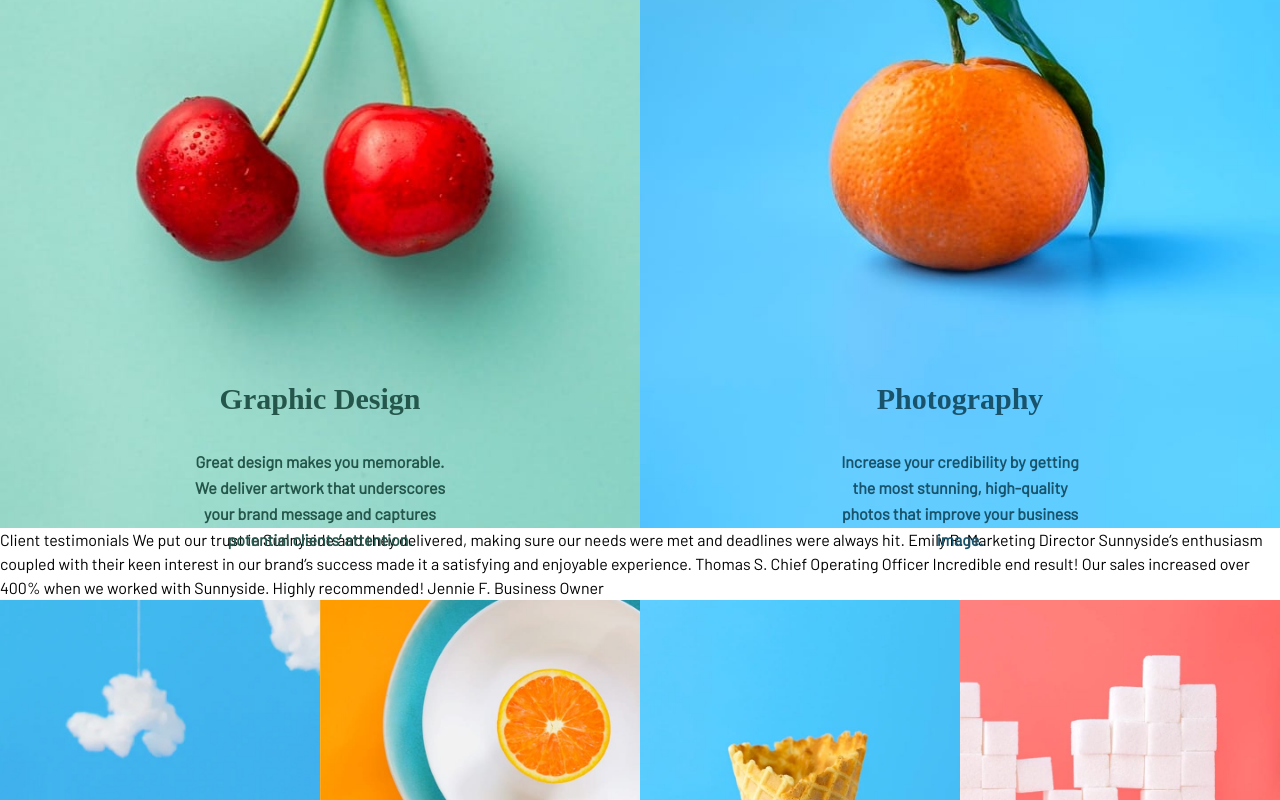
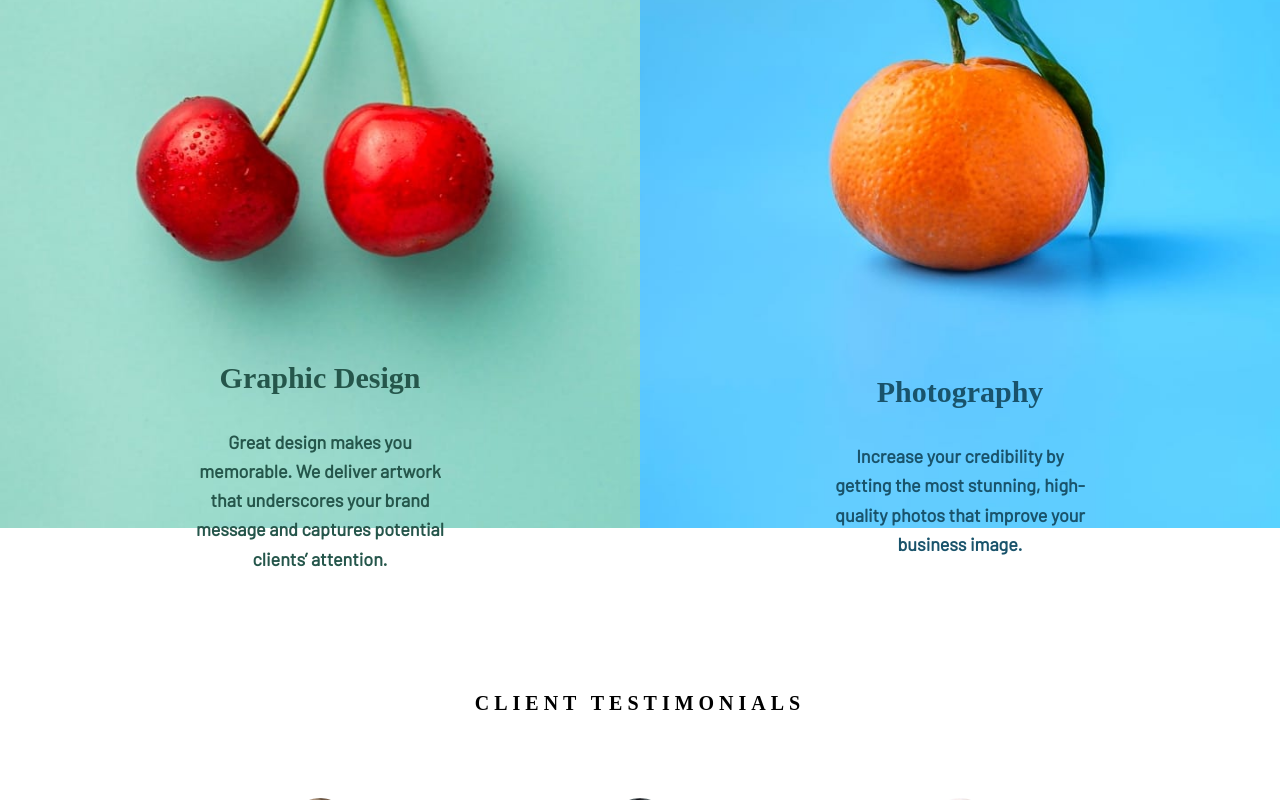
Before and after one commit to jessicaArvizu/FEpractice_Sunnyside-agency-landing-page, a React (Vite) app: page / in a window 1280 px wide. Shown: the part 2000-2800 px from the top of the page. Built offline with nearby package versions, Linux system fonts and the light colour scheme.

Commit message:
Testimonials completed

```diff
--- a/src/components/Hero/Hero.jsx
+++ b/src/components/Hero/Hero.jsx
@@ -14,7 +14,7 @@ const Hero = () => {
                 <h1 className="text-[60px] font-black uppercase font-fraunces tracking-widest">
                     We are creatives
                 </h1>
-                <img src={imgArrow} alt="Arrow Down Icon" className="mt-[100px]" />
+                <img src={imgArrow} alt="Arrow Down Icon" className="mt-[80px]" />
             </div>
         </section>
     )
--- a/src/components/Testimonials/Card.jsx
+++ b/src/components/Testimonials/Card.jsx
@@ -0,0 +1,29 @@
+import PropTypes from 'prop-types';
+
+function Card(props) {
+    return (
+        <div className='flex flex-col justify-center items-center text-center px-4'>
+            <img className="rounded-full" width={'70px'} src={props.img}></img>
+            <p className='leading-8 mt-14'>
+                {props.testimonial}
+            </p>
+            <h2 className='font-black mt-16'>
+                {props.name}
+            </h2>
+            <p className='text-sm mt-4'>
+                {props.position}
+            </p>
+        </div>
+    )
+
+}
+
+Card.propTypes = {
+    name: PropTypes.string.isRequired,
+    img: PropTypes.string.isRequired,
+    testimonial: PropTypes.string.isRequired,
+    position: PropTypes.string.isRequired
+}
+
+
+export default Card;
--- a/src/components/Testimonials/Testimonials.jsx
+++ b/src/components/Testimonials/Testimonials.jsx
@@ -1,19 +1,43 @@
+import Card from "./Card";
+import imgEmily from "../../images/image-emily.jpg"
+import imgJennie from "../../images/image-jennie.jpg"
+import imgThomas from "../../images/image-thomas.jpg"
+
 function Testimonials() {
     return (
-        <div>
-            Client testimonials
+        <div className="p-40">
+            <h2 className="uppercase font-bold tracking-[5px] flex justify-center items-center text-center text-[20px]">
+                Client testimonials
+            </h2>
 
-            We put our trust in Sunnyside and they delivered, making sure our needs were met and deadlines were always hit.
-            Emily R.
-            Marketing Director
+            <div className="flex flex-col grid grid-cols-1 lg:grid-cols-3 mt-20">
+                <div>
+                    <Card
+                        img={imgEmily}
+                        testimonial='We put our trust in Sunnyside and they delivered, making sure our needs were met and deadlines were always hit.'
+                        name='Emily R.'
+                        position='Marketing Director'
+                    />
+                </div>
 
-            Sunnyside’s enthusiasm coupled with their keen interest in our brand’s success made it a satisfying and enjoyable experience.
-            Thomas S.
-            Chief Operating Officer
+                <div>
+                    <Card
+                        img={imgThomas}
+                        testimonial='Sunnyside’s enthusiasm coupled with their keen interest in our brand’s success made it a satisfying and enjoyable experience.'
+                        name='Thomas S.'
+                        position='Chief Operating Officer'
+                    />
+                </div>
 
-            Incredible end result! Our sales increased over 400% when we worked with Sunnyside. Highly recommended!
-            Jennie F.
-            Business Owner
+                <div>
+                    <Card
+                        img={imgJennie}
+                        testimonial='Incredible end result! Our sales increased over 400% when we worked with Sunnyside. Highly recommended!'
+                        name='Jennie F.'
+                        position='Business Owner'
+                    />
+                </div>
+            </div>
         </div>
     )
 }
--- a/src/index.css
+++ b/src/index.css
@@ -4,4 +4,5 @@ h1, h2, h3 {
 
 body {
     font-family: 'Barlow', sans-serif;
+    font-size:18px;
 }
```
